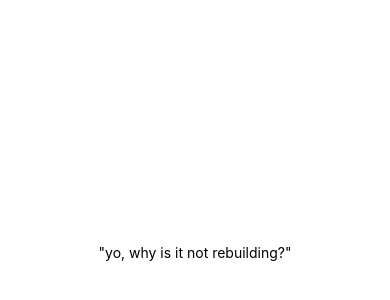
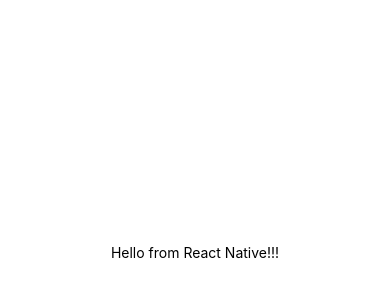
Before and after one commit to ronnakash/workoutTracker, a React Native app: screen / in a window 390 px wide. Shown: the part 170-470 px from the top of the page. Built offline with nearby package versions, Linux system fonts and the light colour scheme.

Commit message:
netlify config

```diff
--- a/App.tsx
+++ b/App.tsx
@@ -4,7 +4,7 @@
 export default function App() {
   return (
     <View style={styles.container}>
-      <Text>"yo, why is it not rebuilding?"</Text>
+      <Text>Hello from React Native!!!</Text>
       <StatusBar style="auto" />
     </View>
   );
```
Also changed, not shown: 1 other file (tests, documents, lock files or other folders).
